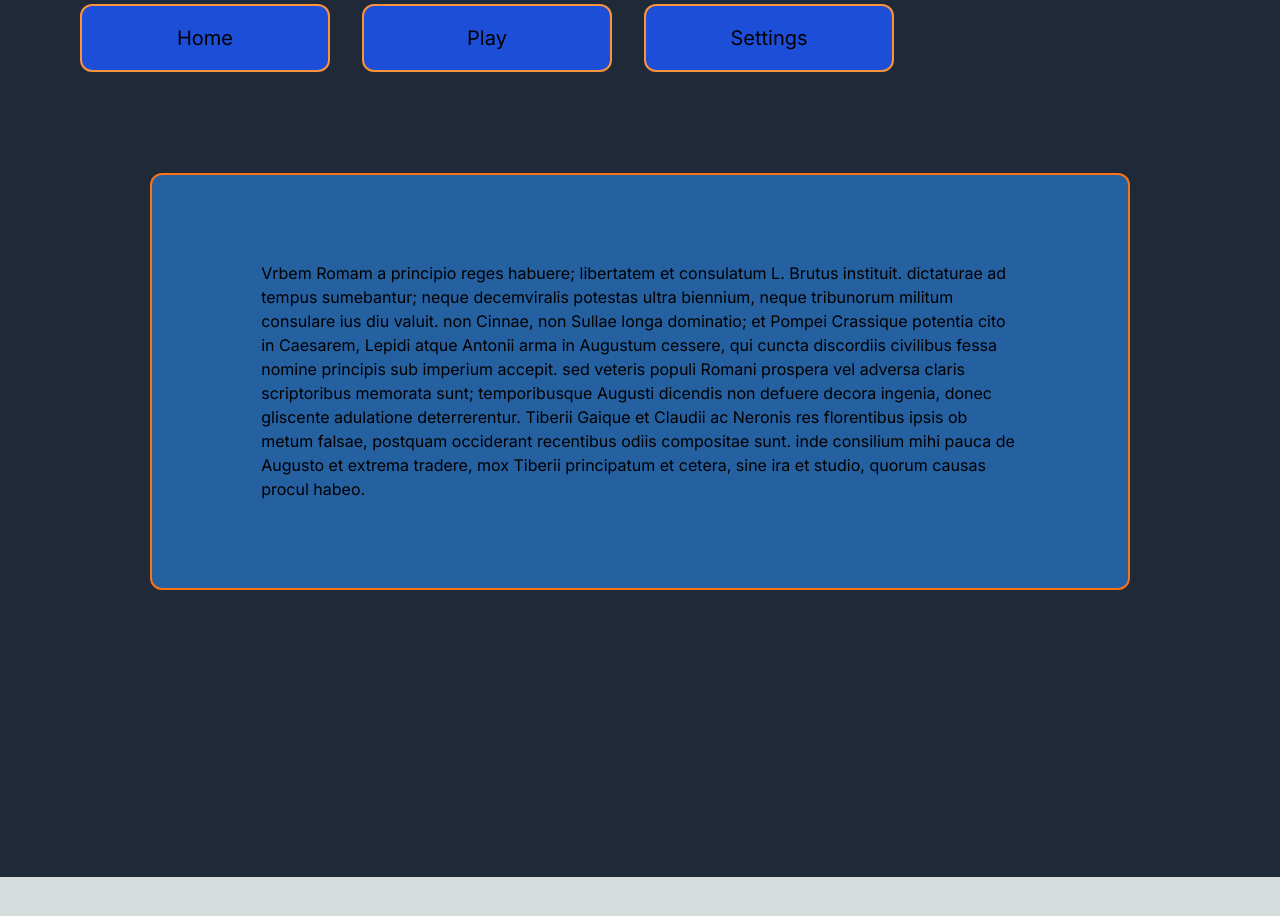
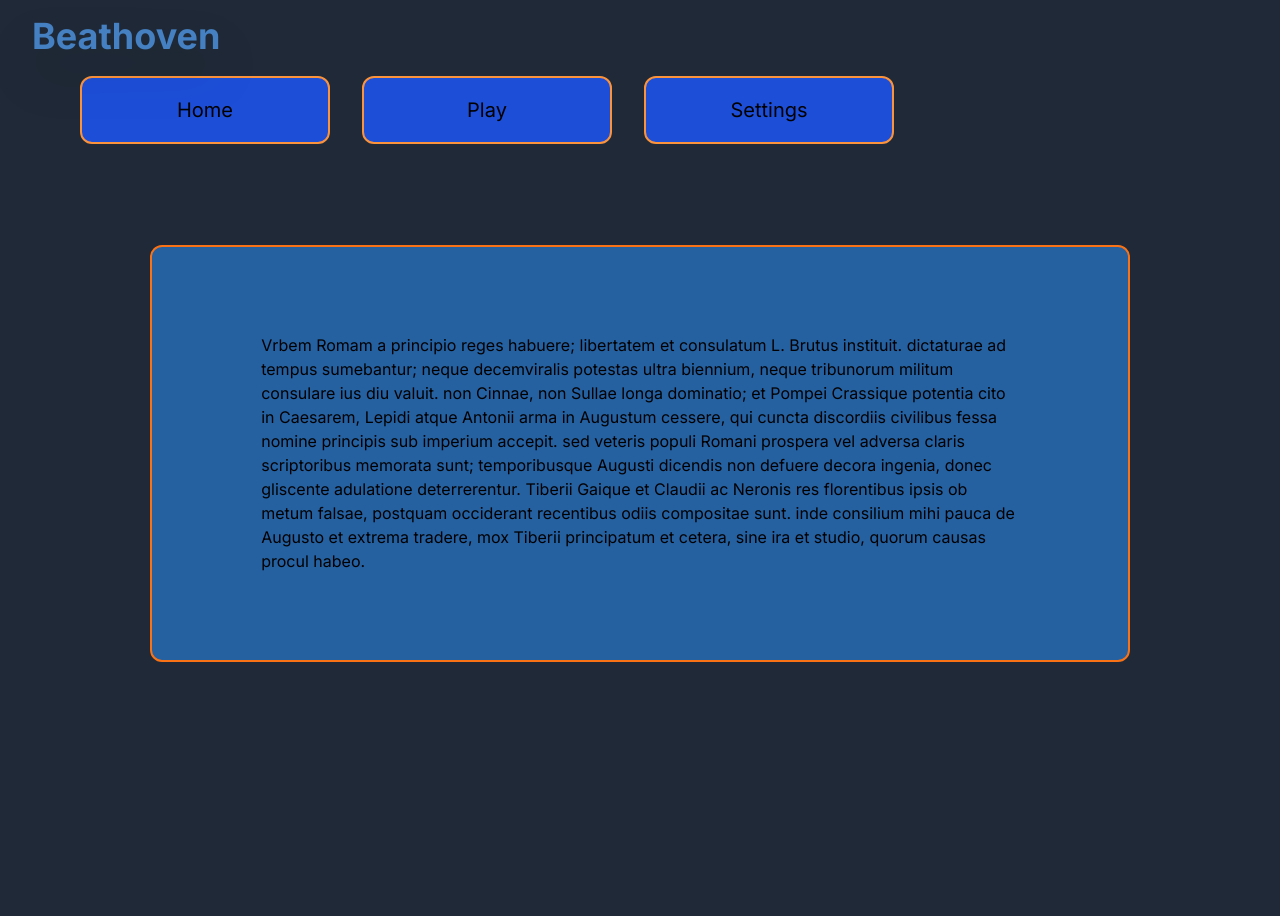
Before and after one commit to gijs-ve/Beathoven, a Next.js app: page / in a window 1280 px wide. Shown: the top 916 px of the page. Before the commit the page ends 877 px from the top, so only its background shows below. Built offline with nearby package versions, Linux system fonts and the light colour scheme.

Commit message:
feat: logo

```diff
--- a/src/app/layout.tsx
+++ b/src/app/layout.tsx
@@ -1,3 +1,4 @@
+import { Logo } from "@/components/Logo/Logo";
 import { Navbar } from "@/components/Navbar/Navbar";
 import { T_NavItem } from "@/types";
 import type { Metadata } from "next";
@@ -34,6 +35,7 @@ export default function RootLayout({
   return (
     <html lang="en">
       <body className={inter.className}>
+        <Logo />
         <Navbar navItems={navItems} />
         {children}
       </body>
--- /dev/null
+++ b/src/components/Logo/Logo.tsx
@@ -0,0 +1,11 @@
+export const Logo = () => {
+  return (
+    <div className="flex flex-row items-center bg-gray-800">
+      <div className="flex flex-col">
+        <div className="text-4xl font-bold text-blueish-300 drop-shadow-2xl pl-8 py-4">
+          Beathoven
+        </div>
+      </div>
+    </div>
+  );
+};
--- /dev/null
+++ b/src/components/Logo/index.ts
@@ -0,0 +1 @@
+export * from "./Logo";
```
